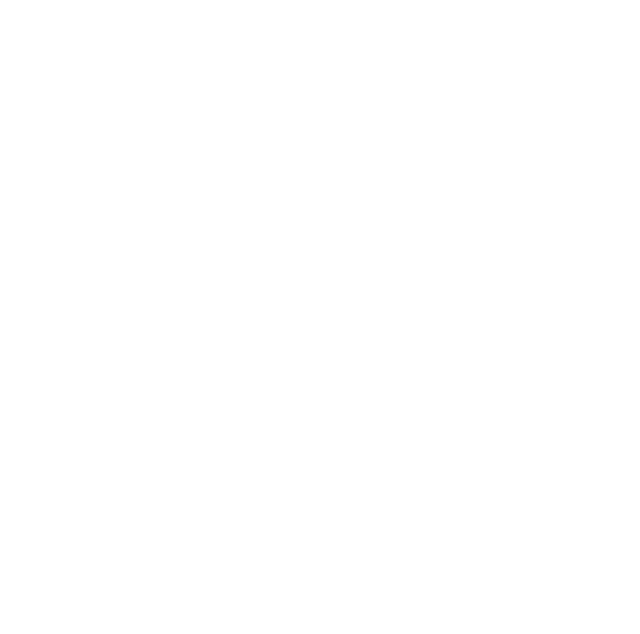
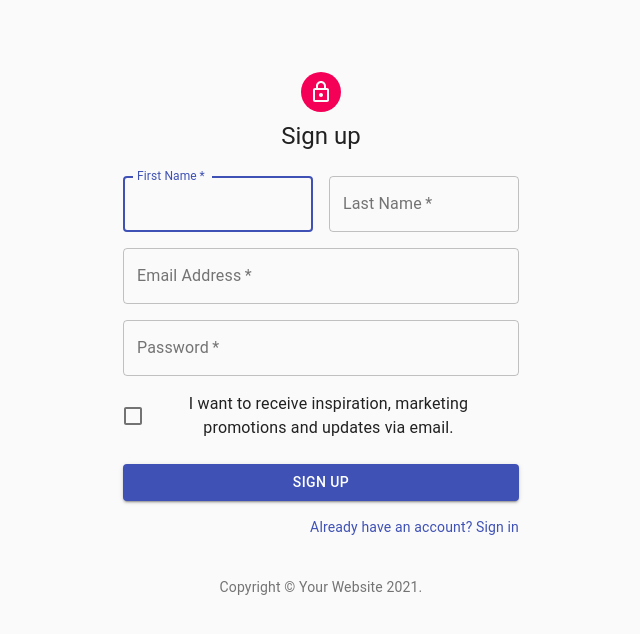
Before and after one commit to lelinho93/fullstack_labenu_front, a React (Create React App) app: page /signup in a window 1280 px wide. Shown: the top 634 px of the page, without its empty margins (319-959 px from the left). Built offline with nearby package versions, Linux system fonts and the light colour scheme.

Commit message:
tela de signup

```diff
--- /dev/null
+++ b/src/components/SignUp.js
@@ -0,0 +1,140 @@
+import React from 'react';
+import Avatar from '@material-ui/core/Avatar';
+import Button from '@material-ui/core/Button';
+import CssBaseline from '@material-ui/core/CssBaseline';
+import TextField from '@material-ui/core/TextField';
+import FormControlLabel from '@material-ui/core/FormControlLabel';
+import Checkbox from '@material-ui/core/Checkbox';
+import Link from '@material-ui/core/Link';
+import Grid from '@material-ui/core/Grid';
+import Box from '@material-ui/core/Box';
+import LockOutlinedIcon from '@material-ui/icons/LockOutlined';
+import Typography from '@material-ui/core/Typography';
+import { makeStyles } from '@material-ui/core/styles';
+import Container from '@material-ui/core/Container';
+
+function Copyright() {
+  return (
+    <Typography variant="body2" color="textSecondary" align="center">
+      {'Copyright © '}
+      <Link color="inherit" href="https://material-ui.com/">
+        Your Website
+      </Link>{' '}
+      {new Date().getFullYear()}
+      {'.'}
+    </Typography>
+  );
+}
+
+const useStyles = makeStyles((theme) => ({
+  paper: {
+    marginTop: theme.spacing(8),
+    display: 'flex',
+    flexDirection: 'column',
+    alignItems: 'center',
+  },
+  avatar: {
+    margin: theme.spacing(1),
+    backgroundColor: theme.palette.secondary.main,
+  },
+  form: {
+    width: '100%', // Fix IE 11 issue.
+    marginTop: theme.spacing(3),
+  },
+  submit: {
+    margin: theme.spacing(3, 0, 2),
+  },
+}));
+
+export default function SignUp() {
+  const classes = useStyles();
+
+  return (
+    <Container component="main" maxWidth="xs">
+      <CssBaseline />
+      <div className={classes.paper}>
+        <Avatar className={classes.avatar}>
+          <LockOutlinedIcon />
+        </Avatar>
+        <Typography component="h1" variant="h5">
+          Sign up
+        </Typography>
+        <form className={classes.form} noValidate>
+          <Grid container spacing={2}>
+            <Grid item xs={12} sm={6}>
+              <TextField
+                autoComplete="fname"
+                name="firstName"
+                variant="outlined"
+                required
+                fullWidth
+                id="firstName"
+                label="First Name"
+                autoFocus
+              />
+            </Grid>
+            <Grid item xs={12} sm={6}>
+              <TextField
+                variant="outlined"
+                required
+                fullWidth
+                id="lastName"
+                label="Last Name"
+                name="lastName"
+                autoComplete="lname"
+              />
+            </Grid>
+            <Grid item xs={12}>
+              <TextField
+                variant="outlined"
+                required
+                fullWidth
+                id="email"
+                label="Email Address"
+                name="email"
+                autoComplete="email"
+              />
+            </Grid>
+            <Grid item xs={12}>
+              <TextField
+                variant="outlined"
+                required
+                fullWidth
+                name="password"
+                label="Password"
+                type="password"
+                id="password"
+                autoComplete="current-password"
+              />
+            </Grid>
+            <Grid item xs={12}>
+              <FormControlLabel
+                control={<Checkbox value="allowExtraEmails" color="primary" />}
+                label="I want to receive inspiration, marketing promotions and updates via email."
+              />
+            </Grid>
+          </Grid>
+          <Button
+            type="submit"
+            fullWidth
+            variant="contained"
+            color="primary"
+            className={classes.submit}
+          >
+            Sign Up
+          </Button>
+          <Grid container justify="flex-end">
+            <Grid item>
+              <Link href="#" variant="body2">
+                Already have an account? Sign in
+              </Link>
+            </Grid>
+          </Grid>
+        </form>
+      </div>
+      <Box mt={5}>
+        <Copyright />
+      </Box>
+    </Container>
+  );
+}
--- a/src/router/Router.js
+++ b/src/router/Router.js
@@ -1,6 +1,7 @@
 import React from "react";
 import { BrowserRouter, Route, Switch } from "react-router-dom";
 import Login from "../components/Login";
+import SignUp from "../components/SignUp";
 
 
 
@@ -12,8 +13,8 @@
                 <Route exact path= "/">
                     <Login/>
                 </Route>
-                <Route exact path="/">
-
+                <Route exact path="/signup">
+                    <SignUp/>
                 </Route>
             </Switch>
         </BrowserRouter>
```
